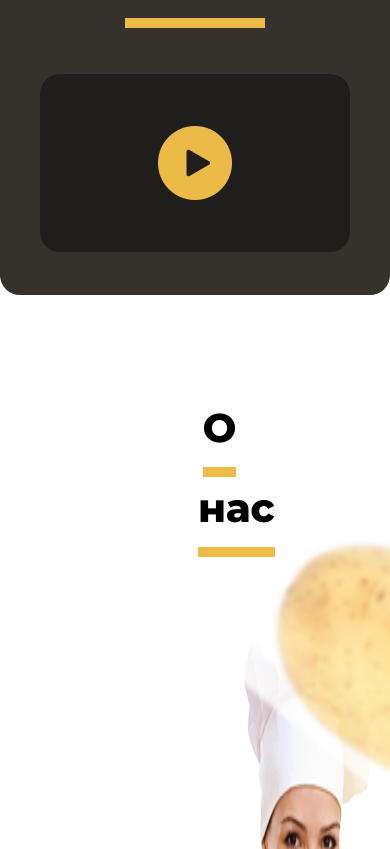
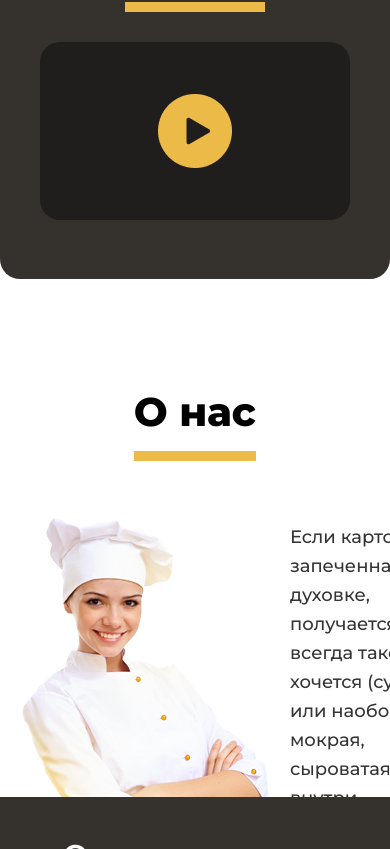
Before and after one commit to Paracells/Potato, a Vue app: page / in a window 390 px wide. Shown: the part 1756-2605 px from the top of the page. Built offline with nearby package versions, Linux system fonts and the light colour scheme.

Commit message:
responsive form

```diff
--- a/src/components/TheAbout.vue
+++ b/src/components/TheAbout.vue
@@ -8,15 +8,7 @@
         class="position-absolute left__top-img"
       />
     </div>
-    <div
-      class="
-        d-flex
-        girl__text
-        justify-content-around
-        mx-auto
-        girl__image-margin
-      "
-    >
+    <div class="d-flex girl__text justify-content-around mx-auto girl__image">
       <img src="../assets/images/about/left2.png" alt="potato" />
       <p class="girl__text-margin">
         Если картошка, запеченная в духовке, получается не всегда такой как
@@ -35,8 +27,18 @@
         class="position-absolute bottom__img"
       />
     </div>
-    <div class="form__main mx-auto position-relative">
-      <div class="form__text">Оставить заявку</div>
+    <div
+      class="
+        form__main
+        position-relative
+        mx-auto
+        d-flex
+        flex-column
+        justify-content-around
+        align-items-center
+      "
+    >
+      <div class="form__text">{{ text }}</div>
       <div class="form__place mx-auto text-center form__input">
         <div class="form-floating">
           <input
@@ -56,7 +58,7 @@
           />
           <label for="floatingPhone">Номер телефона</label>
         </div>
-        <button class="active">Оставить заявку</button>
+        <button class="active">{{ text }}</button>
       </div>
     </div>
   </section>
@@ -68,6 +70,11 @@ import TheText from "./common/TheText.vue";
 export default {
   name: "TheAbout",
   components: { TheText },
+  data() {
+    return {
+      text: "Оставить заявку",
+    };
+  },
 };
 </script>
 
@@ -93,8 +100,6 @@ $main: #746b61;
 }
 .margin__top {
   margin-top: 89px;
-  margin-left: 198px;
-  margin-right: 149px;
 }
 
 .girl__text {
@@ -111,12 +116,21 @@ $main: #746b61;
     margin-top: 16px;
   }
 }
-.girl__image-margin {
+.girl__image {
   margin-top: 59px;
+  position: relative;
+  z-index: 100;
+}
+
+.girl__image > img {
+  object-fit: cover;
+  height: 100%;
+  width: 100%;
 }
 
 .left__top-img {
   margin-top: -90px;
+  z-index: 10;
 }
 .bottom__img {
   right: -50px;
@@ -151,7 +165,7 @@ $main: #746b61;
   outline: none;
   max-width: 240px;
   width: 100%;
-  margin-top: 65px;
+  margin-bottom: 85px;
   font-size: 20px;
   line-height: 24px;
   padding: 13px 32px 13px 32px;
@@ -168,5 +182,45 @@ $main: #746b61;
 }
 .form__second-margin {
   margin-top: 20px;
+  margin-bottom: 65px;
+}
+
+@media (min-width: 1200px) {
+  .margin__top {
+    margin-top: 89px;
+    margin-left: 198px;
+    margin-right: 149px;
+  }
+}
+
+@media (max-width: 768px) {
+  .left__top-img,
+  .bottom__img {
+    display: none;
+  }
+}
+
+@media (max-width: 576px) {
+  .girl__image {
+    max-width: 450px;
+    max-height: 290px;
+  }
+  .form__main {
+    min-height: 400px;
+    border-radius: 0;
+
+    & .form__text {
+      padding-top: 40px;
+      font-size: 30px;
+      line-height: 37px;
+    }
+  }
+  .form-floating {
+    margin-left: 35px;
+    margin-right: 35px;
+  }
+  .active {
+    margin-bottom: 65px;
+  }
 }
 </style>
--- a/src/components/common/TheText.vue
+++ b/src/components/common/TheText.vue
@@ -1,6 +1,6 @@
 <template>
   <section>
-    <div class="d-flex flex-column">
+    <div>
       <p class="price__name">
         <span class="span" :style="{ color: textColor }">{{ text }}</span>
       </p>
```
Also changed, not shown: src/assets/images/about/left2.png.
